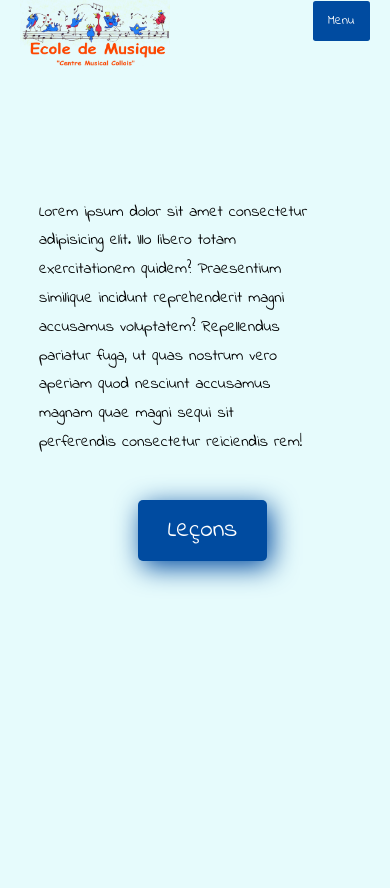
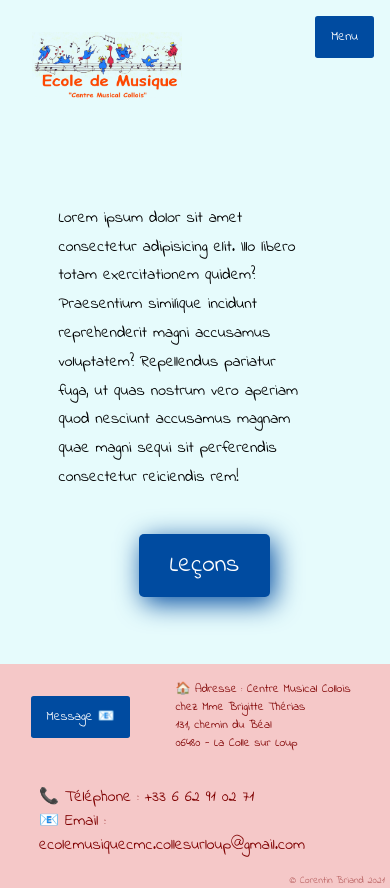
Before and after one commit to Halu89/cmc-frontend, a React (Create React App) app: page / in a window 390 px wide. Before the commit the page ends 844 px from the top, so only its background shows below. Built offline with nearby package versions, Linux system fonts and the light colour scheme; no server answers.

Commit message:
finish responsive design

```diff
--- a/src/Components/Footer.js
+++ b/src/Components/Footer.js
@@ -11,7 +11,7 @@ const Footer = (props) => {
           <li>06480 - La Colle sur Loup</li>
         </ul>
       </div>
-      <button onClick={() => props.openModal()}>Message&nbsp;📧</button>
+      <div className="contact-button"><button onClick={() => props.openModal()}>Message&nbsp;📧</button></div>
       <div id="footer-contact">
         <ul>
           <li>📞&nbsp;Téléphone&nbsp;: +33 6 62 91 02 71</li>
--- a/src/index.css
+++ b/src/index.css
@@ -11,7 +11,16 @@
 
 body {
   background-color: #e6fbfc;
+  position: relative;
   min-height: 100vh;
+}
+
+ul {
+  list-style: none;
+}
+
+main {
+  padding: 2rem 10% 6rem 10%;
 }
 
 .App {
@@ -23,13 +32,12 @@ body {
 
 button {
   background-color: #004ba0;
-  border: none;
+  border: 1px solid transparent;
   border-radius: 0.2em;
   color: white;
   text-align: center;
   text-decoration: none;
   display: inline-block;
-  margin: 1px;
   padding: 10px 15px;
   cursor: pointer;
 }
@@ -37,14 +45,14 @@ button {
 button:hover {
   background-color: #b71c1c;
   border: 1px solid white;
-  margin: 0;
+  -webkit-box-shadow: 2px 3px 10px #7f0000;
+          box-shadow: 2px 3px 10px #7f0000;
 }
 
 .main-presentation {
   display: -webkit-box;
   display: -ms-flexbox;
   display: flex;
-  padding: 10px 5%;
   -webkit-box-pack: justify;
       -ms-flex-pack: justify;
           justify-content: space-between;
@@ -112,7 +120,7 @@ button:hover {
           box-shadow: 4px 6px 27px #b71c1c;
 }
 
-@media screen and (max-width: 600px) {
+@media screen and (max-width: 60em) {
   .main-presentation svg {
     display: none;
   }
@@ -129,16 +137,20 @@ nav {
   -webkit-box-pack: justify;
       -ms-flex-pack: justify;
           justify-content: space-between;
-  padding: 0 5%;
   color: #fe4600;
   font-family: Montserrat, sans-serif;
-  height: 6vh;
+  z-index: 1;
 }
 
 nav #logo {
   display: -ms-grid;
   display: grid;
   place-items: center;
+  padding: 2em;
+}
+
+nav #logo img {
+  width: 150px;
 }
 
 nav ul {
@@ -146,13 +158,13 @@ nav ul {
   display: -ms-flexbox;
   display: flex;
   width: 600px;
-  list-style: none;
   -ms-flex-pack: distribute;
       justify-content: space-around;
   text-transform: uppercase;
   -webkit-box-align: center;
       -ms-flex-align: center;
           align-items: center;
+  padding-right: 2em;
   position: relative;
 }
 
@@ -161,7 +173,7 @@ nav ul::after {
   border-bottom: 2px solid #fe4600;
   width: clamp(700px, 50vw, 1200px);
   position: absolute;
-  top: 6vh;
+  bottom: 2rem;
   right: 5%;
 }
 
@@ -199,58 +211,25 @@ nav .mobile-menu {
   display: none;
 }
 
-@media screen and (max-width: 60em) {
-  nav ul {
-    -webkit-box-orient: vertical;
-    -webkit-box-direction: normal;
-        -ms-flex-direction: column;
-            flex-direction: column;
-    position: absolute;
-    top: -100%;
-    right: 1em;
-    -webkit-transition: all .5s ease-out;
-    transition: all .5s ease-out;
-    background: -webkit-gradient(linear, left top, left bottom, from(#92c3c5), color-stop(90%, transparent));
-    background: linear-gradient(#92c3c5, transparent 90%);
-    z-index: 1;
-    width: 100vw;
-  }
-  nav ul::after {
-    display: none;
-  }
-  nav .active {
-    top: 0em;
-    padding: 3em;
-  }
-  nav .mobile-menu {
-    display: block;
-    z-index: 2;
-  }
-  nav #logo {
-    z-index: 2;
-  }
+nav .navbar-contact-link {
+  display: none;
 }
 
 footer {
-  -webkit-box-sizing: border-box;
-          box-sizing: border-box;
   background-color: #f5c8c8;
   display: -webkit-box;
   display: -ms-flexbox;
   display: flex;
-  -webkit-box-pack: justify;
-      -ms-flex-pack: justify;
-          justify-content: space-between;
+  -ms-flex-pack: distribute;
+      justify-content: space-around;
   -webkit-box-align: center;
       -ms-flex-align: center;
           align-items: center;
   color: #7f0000;
-  height: 13vh;
-  position: relative;
-}
-
-footer ul {
-  list-style: none;
+  position: absolute;
+  bottom: 0;
+  width: 100vw;
+  height: 6rem;
 }
 
 footer #adress {
@@ -281,15 +260,9 @@ footer button {
           transition-duration: 0.2s;
 }
 
-footer button:hover {
-  -webkit-box-shadow: 2px 3px 10px #7f0000;
-          box-shadow: 2px 3px 10px #7f0000;
-}
-
 main.lecons {
   background-color: #e6fbfc;
   color: #7f0000;
-  padding: 20px 15%;
 }
 
 main.lecons .ateliers {
@@ -436,7 +409,6 @@ main.lecons .instrument .horaires ul {
   -ms-flex-item-align: center;
       -ms-grid-row-align: center;
       align-self: center;
-  list-style: none;
   position: relative;
 }
 
@@ -457,8 +429,7 @@ main.lecons .instrument #prof-name #name {
   display: grid;
   place-items: center;
   color: #b71c1c;
-  max-height: 100vh;
-  overflow-y: auto;
+  z-index: 3;
 }
 
 .modal-parent #modal-children {
@@ -474,7 +445,7 @@ main.lecons .instrument #prof-name #name {
   background-color: white;
   width: 80vw;
   max-width: 1000px;
-  height: 80vh;
+  height: auto;
   min-height: 600px;
 }
 
@@ -582,7 +553,6 @@ main.lecons .instrument #prof-name #name {
 }
 
 .modal-parent #adress-recap ul {
-  list-style: none;
   line-height: 2rem;
 }
 
@@ -631,9 +601,83 @@ main.lecons .instrument #prof-name #name {
   max-height: 500px;
 }
 
-@media screen and (max-width: 800px) {
+@media screen and (max-width: 60em) {
+  nav ul {
+    -webkit-box-orient: vertical;
+    -webkit-box-direction: normal;
+        -ms-flex-direction: column;
+            flex-direction: column;
+    background: -webkit-gradient(linear, left top, left bottom, from(#92c3c5), to(#e6fbfc));
+    background: linear-gradient(#92c3c5, #e6fbfc);
+    width: 100%;
+    position: fixed;
+    z-index: 1;
+    -webkit-transition: all 0.3s ease-in-out;
+    transition: all 0.3s ease-in-out;
+    -webkit-transform: translateY(-100%);
+            transform: translateY(-100%);
+  }
+  nav ul .navbar-contact-link {
+    display: inline-block;
+  }
+  nav ul::after {
+    display: none;
+  }
+  nav .active {
+    -webkit-transform: translateY(0);
+            transform: translateY(0);
+    padding: 3em 0 3em 0;
+  }
+  nav .mobile-menu {
+    display: block;
+    z-index: 2;
+    position: fixed;
+    right: 1em;
+    padding-top: 1em;
+  }
+  nav #logo {
+    z-index: 1;
+  }
+  main {
+    padding-bottom: 14rem;
+  }
   footer {
-    display: none;
+    -ms-flex-line-pack: distribute;
+        align-content: space-around;
+    -ms-flex-wrap: wrap;
+        flex-wrap: wrap;
+    height: 14rem;
+  }
+  footer #adress,
+  footer #footer-contact {
+    -ms-flex-item-align: start;
+        align-self: flex-start;
+  }
+  footer #adress li,
+  footer #footer-contact li {
+    text-align: left;
+  }
+  footer .contact-button button {
+    -webkit-box-ordinal-group: 2;
+        -ms-flex-order: 1;
+            order: 1;
+    -ms-flex-item-align: center;
+        -ms-grid-row-align: center;
+        align-self: center;
+    margin: 1rem;
+  }
+  footer #adress {
+    -webkit-box-ordinal-group: 3;
+        -ms-flex-order: 2;
+            order: 2;
+    width: calc(min(80%, 200px));
+  }
+  footer #footer-contact {
+    -webkit-box-ordinal-group: 4;
+        -ms-flex-order: 3;
+            order: 3;
+    width: calc(min(80%, 360px));
+    padding-bottom: 1em;
   }
 }
 /*# sourceMappingURL=index.css.map */
--- a/src/index.scss
+++ b/src/index.scss
@@ -16,7 +16,14 @@ $accent-color: #004ba0;
 
 body {
   background-color: $light-base;
+  position: relative;
   min-height: 100vh;
+}
+ul {
+  list-style: none;
+}
+main {
+  padding: 2rem 10% 6rem 10%;
 }
 
 .App {
@@ -25,27 +32,25 @@ body {
 }
 button {
   background-color: $accent-color;
-  border: none;
+  border: 1px solid transparent;
   border-radius: 0.2em;
   color: white;
   text-align: center;
   text-decoration: none;
   display: inline-block;
-  margin: 1px;
   padding: 10px 15px;
   cursor: pointer;
 
   &:hover {
     background-color: $base-color;
     border: 1px solid white;
-    margin: 0;
+    box-shadow: 2px 3px 10px $dark-color;
   }
 }
 
 // Homepage
 .main-presentation {
   display: flex;
-  padding: 10px 5%;
   justify-content: space-between;
   align-items: center;
   min-height: 81vh;
@@ -92,7 +97,7 @@ button {
     }
   }
 
-  @media screen and (max-width: 600px) {
+  @media screen and (max-width: 60em) {
     svg {
       display: none;
     }
@@ -108,23 +113,25 @@ nav {
   background-color: $light-base;
   display: flex;
   justify-content: space-between;
-  padding: 0 5%;
   color: $text-light;
   font-family: Montserrat, sans-serif;
-  height: 6vh;
-
+  z-index: 1;
   #logo {
     display: grid;
     place-items: center;
+    padding: 2em;
+    img {
+      width: 150px;
+    }
   }
 
   ul {
     display: flex;
     width: 600px;
-    list-style: none;
     justify-content: space-around;
     text-transform: uppercase;
     align-items: center;
+    padding-right: 2em;
     position: relative;
 
     &::after {
@@ -132,7 +139,7 @@ nav {
       border-bottom: 2px solid $text-light;
       width: clamp(700px, 50vw, 1200px);
       position: absolute;
-      top: 6vh;
+      bottom: 2rem;
       right: 5%;
     }
 
@@ -168,49 +175,23 @@ nav {
   .mobile-menu {
     display: none;
   }
-
-  @media screen and (max-width: 60em) {
-    ul {
-      flex-direction: column;
-      position: absolute;
-      top: -100%;
-      right: 1em;
-      transition: all .5s ease-out;
-      background: linear-gradient(#92c3c5, transparent 90%);
-      z-index: 1;
-      width: 100vw;
-      &::after {
-        display: none;
-      }
-    }
-    .active {
-      top: 0em;
-      padding: 3em;
-    }
-    .mobile-menu {
-      display: block;
-      z-index: 2;
-    }
-    #logo {
-      z-index: 2;
-    }
+  .navbar-contact-link {
+    display: none;
   }
 }
 
 // Footer
 footer {
-  box-sizing: border-box;
   background-color: #f5c8c8;
   display: flex;
-  justify-content: space-between;
+  justify-content: space-around;
   align-items: center;
-  // padding: 0 15%;
   color: $dark-color;
-  height: 13vh;
-  position: relative;
-  ul {
-    list-style: none;
-  }
+  position: absolute;
+  bottom: 0;
+  width: 100vw;
+  height: 6rem;
+
   #adress {
     width: 35%;
   }
@@ -225,7 +206,6 @@ footer {
     opacity: 0.5;
   }
   #adress li {
-    // font-family: "Montserrat", sans-serif !important;
     font-size: 12px;
     text-align: end;
   }
@@ -233,10 +213,6 @@ footer {
     margin-right: 35px;
     margin-left: 35px;
     transition-duration: 0.2s;
-
-    &:hover {
-      box-shadow: 2px 3px 10px $dark-color;
-    }
   }
 }
 
@@ -244,7 +220,6 @@ footer {
 main.lecons {
   background-color: $light-base;
   color: $dark-color;
-  padding: 20px 15%;
 
   .ateliers {
     display: flex;
@@ -333,7 +308,6 @@ main.lecons {
       flex-direction: column;
       ul {
         align-self: center;
-        list-style: none;
         position: relative;
       }
     }
@@ -356,9 +330,7 @@ main.lecons {
   display: grid;
   place-items: center;
   color: $base-color;
-
-  max-height: 100vh;
-  overflow-y: auto;
+  z-index: 3;
 
   #modal-children {
     display: grid;
@@ -372,7 +344,7 @@ main.lecons {
     background-color: white;
     width: 80vw;
     max-width: 1000px;
-    height: 80vh;
+    height: auto;
     min-height: 600px;
   }
   #close-btn {
@@ -445,9 +417,7 @@ main.lecons {
     display: grid;
     justify-items: center;
     ul {
-      list-style: none;
       line-height: 2rem;
-
       span {
         font-size: small;
         padding-right: 10px;
@@ -495,10 +465,71 @@ main.lecons {
   }
 }
 
-@media screen and (max-width: 800px) {
-  // TODO
+// Mobile Design
+@media screen and (max-width: 60em) {
+  nav {
+    ul {
+      flex-direction: column;
+      background: linear-gradient(#92c3c5, $light-base);
+      width: 100%;
+      position: fixed;
+      z-index: 1;
+      transition: all 0.3s ease-in-out;
+      transform: translateY(-100%);
 
+      .navbar-contact-link {
+        display: inline-block;
+      }
+
+      &::after {
+        display: none;
+      }
+    }
+    .active {
+      transform: translateY(0);
+      padding: 3em 0 3em 0;
+    }
+    .mobile-menu {
+      display: block;
+      z-index: 2;
+      position: fixed;
+      right: 1em;
+      padding-top: 1em;
+    }
+    #logo {
+      z-index: 1;
+    }
+  }
+  main {
+    padding-bottom: 14rem;
+  }
   footer {
-    display: none;
+    align-content: space-around;
+    #adress,
+    #footer-contact {
+      align-self: flex-start;
+      li {
+        text-align: left;
+      }
+    }
+    flex-wrap: wrap;
+    height: 14rem;
+
+    .contact-button {
+      button {
+        order: 1;
+        align-self: center;
+        margin:1rem;
+      }
+    }
+    #adress {
+      order: 2;
+      width: calc(min(80%, 200px));
+    }
+    #footer-contact {
+      order: 3;
+      width: calc(min(80%, 360px));
+      padding-bottom: 1em;
+    }
   }
 }
```
Also changed, not shown: src/Components/Header.js (+6 -4 lines), 1 other file (tests, documents, lock files or other folders).
